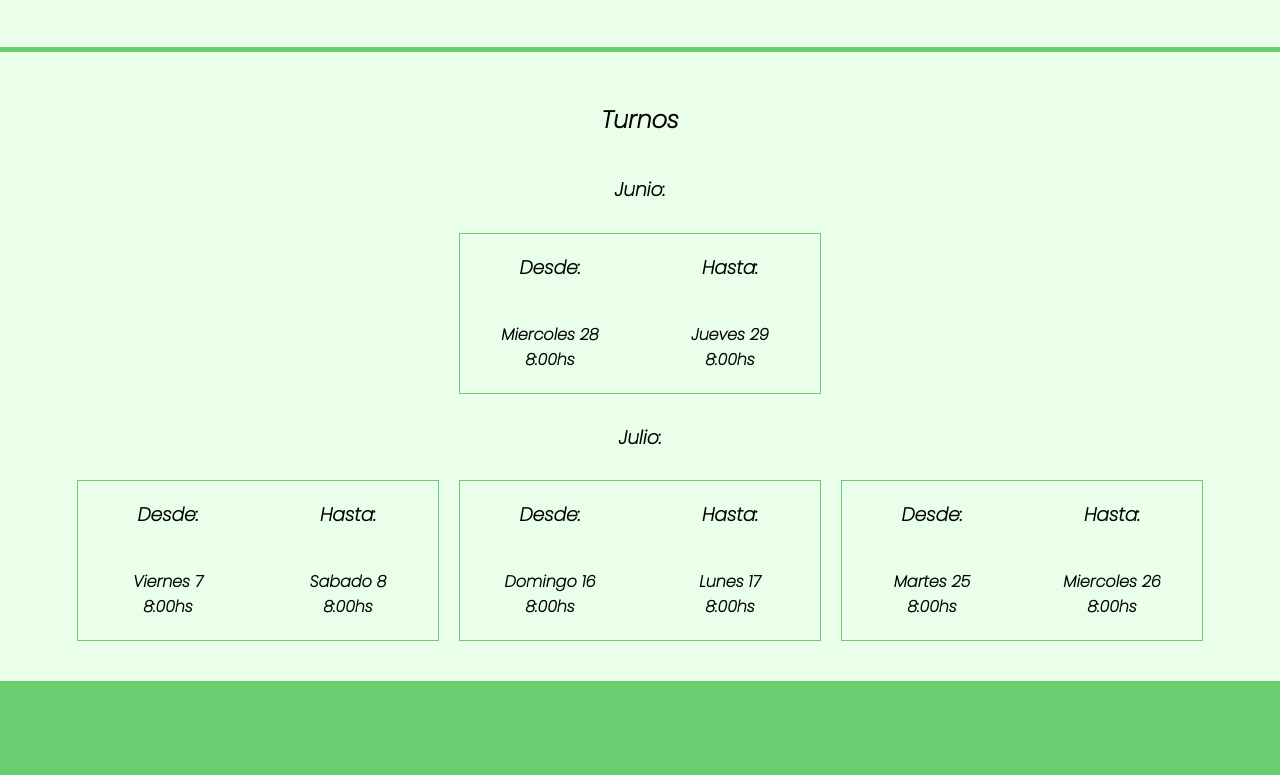
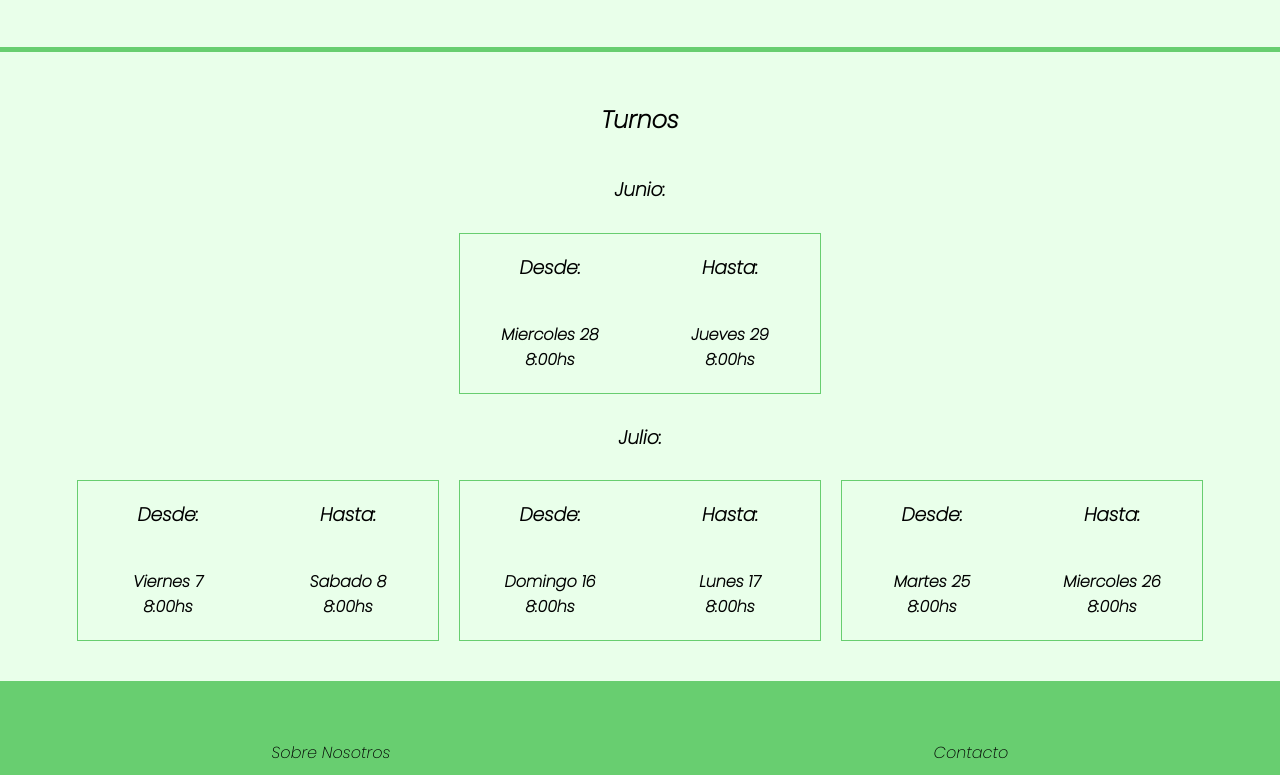
Before and after one commit to Matimrs/FarmaciaEricaTepp, a website: page index.html in a window 1280 px wide. Shown: the part 1070-1845 px from the top of the page. Before the commit the page ends 1800 px from the top, so only its background shows below. Drawn offline with Linux system fonts and the light colour scheme.

Commit message:
Agregacion de footer

```diff
--- a/index.html
+++ b/index.html
@@ -100,7 +100,8 @@
         <div id="div-subir"><a href="#"><h3>Subir</h3></a></div>
     </main>
     <footer>
-
+                <div class="nav-boton"><a href="#">Sobre Nosotros</a></div>
+                <div class="nav-boton"><a href="#">Contacto</a></div>
     </footer>
 </body>
 </html>
--- /dev/null
+++ b/scss/layout/_footer.scss
@@ -0,0 +1,9 @@
+@import "../base/variables";
+
+footer{
+    display: flex;
+    flex-direction: row;
+    flex-wrap: wrap;
+    justify-content: space-around;
+    justify-items: center;
+}
--- a/scss/styles.scss
+++ b/scss/styles.scss
@@ -1,4 +1,5 @@
 @import "base/variables";
+@import "layout/footer";
 @import "layout/header";
 @import "inicio";
 
```
Also changed, not shown: css/styles.css.
